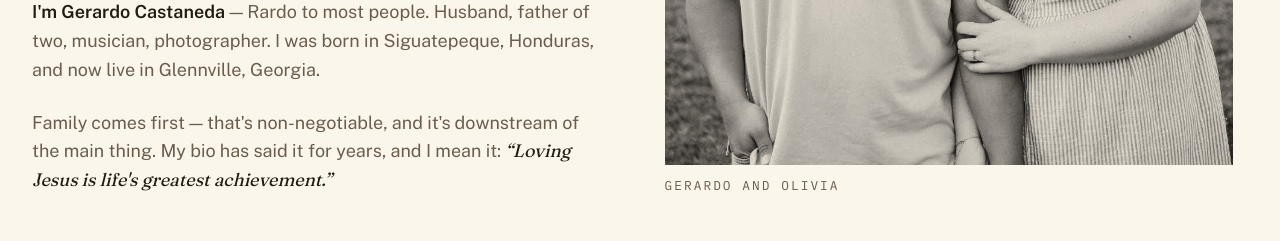
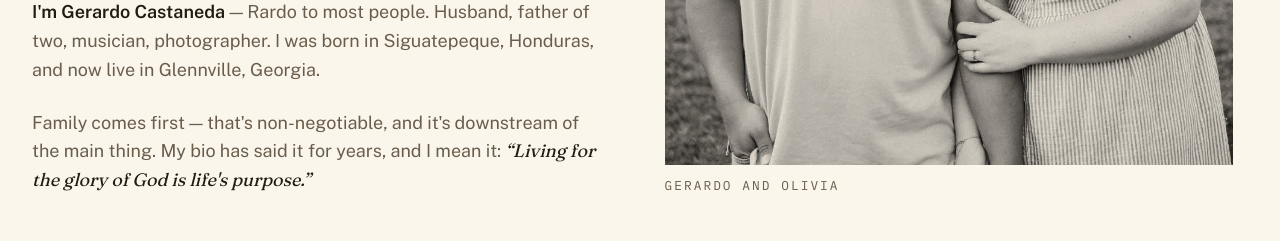
Before and after one commit to rardo711/rardo, a Next.js app: page /about in a window 1280 px wide. Shown: the part 780-1021 px from the top of the page. Built offline with nearby package versions, Linux system fonts and the light colour scheme.

Commit message:
About: update bio quote

```diff
--- a/app/about/page.tsx
+++ b/app/about/page.tsx
@@ -95,8 +95,8 @@ export default function About() {
                   downstream of the main thing. My bio has said it for years,
                   and I mean it:{" "}
                   <span className="font-display italic text-ink">
-                    &ldquo;Loving Jesus is life's greatest
-                    achievement.&rdquo;
+                    &ldquo;Living for the glory of God is life's
+                    purpose.&rdquo;
                   </span>
                 </p>
               </Reveal>
```
Also changed, not shown: public/llms.txt.
